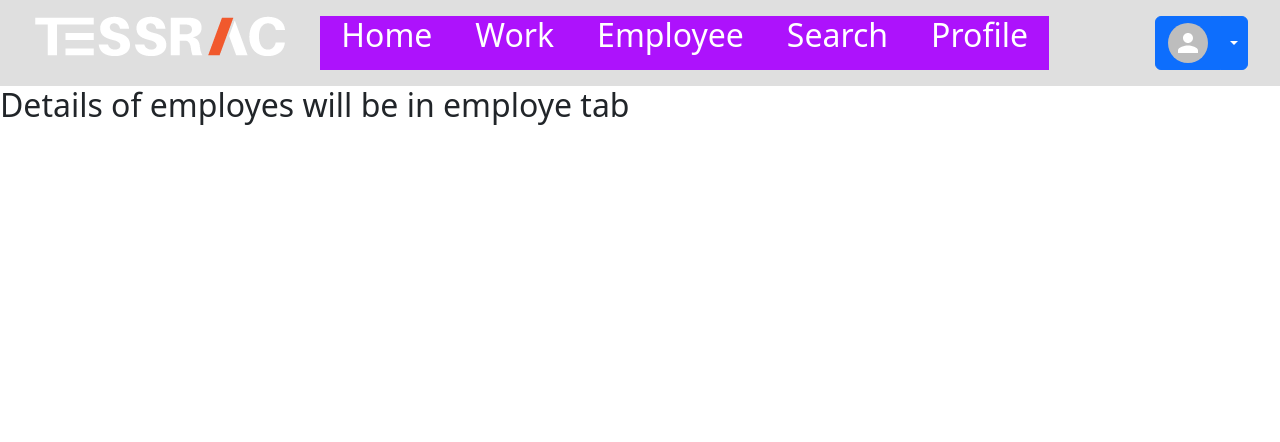
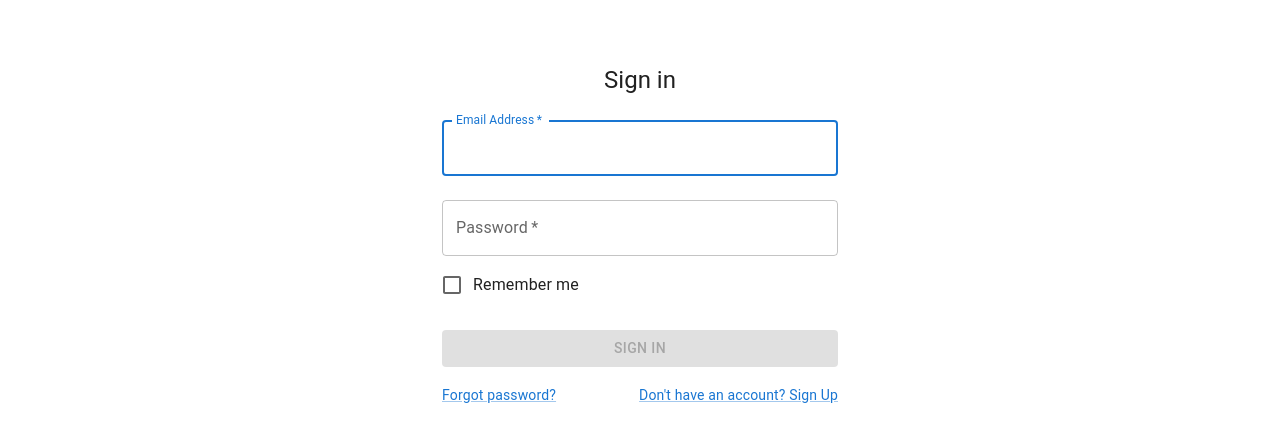
Before and after one commit to dvramaraju/internship, a React (Create React App) app: page / in a window 1280 px wide. Shown: the top 442 px of the page. Built offline with nearby package versions, Linux system fonts and the light colour scheme.

Commit message:
sign in and dashboard changes

```diff
--- a/src/App.tsx
+++ b/src/App.tsx
@@ -18,8 +18,8 @@ export default function App() {
         <Route path="/profile">
           <Profile />
         </Route>
-        <Route path="/signin">
-          <SignIn />
+        <Route path="/dashboard">
+          <Home />
         </Route>
         <Route path="/signup">
           <SignUp />
@@ -28,7 +28,7 @@ export default function App() {
           <Employes />
         </Route>
         <Route exact path="/">
-          <Home />
+          <SignIn />
         </Route>
       </Switch>
     </Router>
--- a/src/containers/Home.tsx
+++ b/src/containers/Home.tsx
@@ -1,8 +1,4 @@
 import { Header } from "../components";
-// import DataTable from "react-data-table-component";
-// import { SetStateAction, useEffect, useState } from "react";
-// import axios, { AxiosResponse } from "axios";
-// import { Persons } from "../components/interface";
 
 export function Home() {
   return (
--- a/src/containers/SignUp.tsx
+++ b/src/containers/SignUp.tsx
@@ -53,7 +53,7 @@ export const SignUp = () => {
     console.log(details)
     setDetails({ ...details, id: uuidv4().toUpperCase() })
     axios.post("http://localhost:8000/users", details)
-    history.push('/signin')
+    history.push('/')
   }
 
   return (
```
